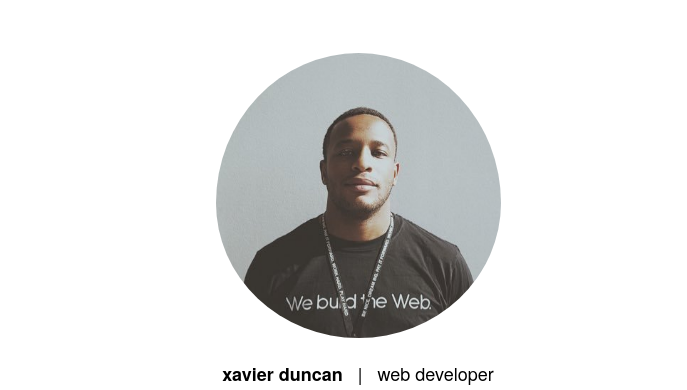
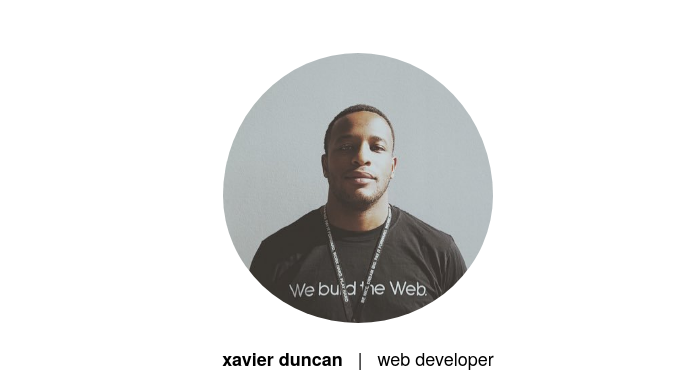
Before and after one commit to xmd404/xavier.fun, a Gatsby site: page / in a window 1280 px wide. Shown: the top 390 px of the page, without its empty margins (282-969 px from the left). Built offline with nearby package versions, Linux system fonts and the light colour scheme; Gatsby itself is replaced by a stand-in of ours; a web font is replaced by a local one.

Commit message:
resize header image

```diff
--- a/src/components/header.js
+++ b/src/components/header.js
@@ -13,7 +13,7 @@ const Header = () =>
             src={ Headshot }
             alt='Headshot of Xavier Duncan'
             width='100%'
-            style={{ padding:'0 0 15px', maxWidth:'285px', borderRadius:'50%' }}
+            style={{ padding:'0 0 15px', maxWidth:'270px', borderRadius:'50%' }}
           />
           <h6><b>xavier duncan</b> &nbsp; | &nbsp; web developer</h6>
         </Link>
```
